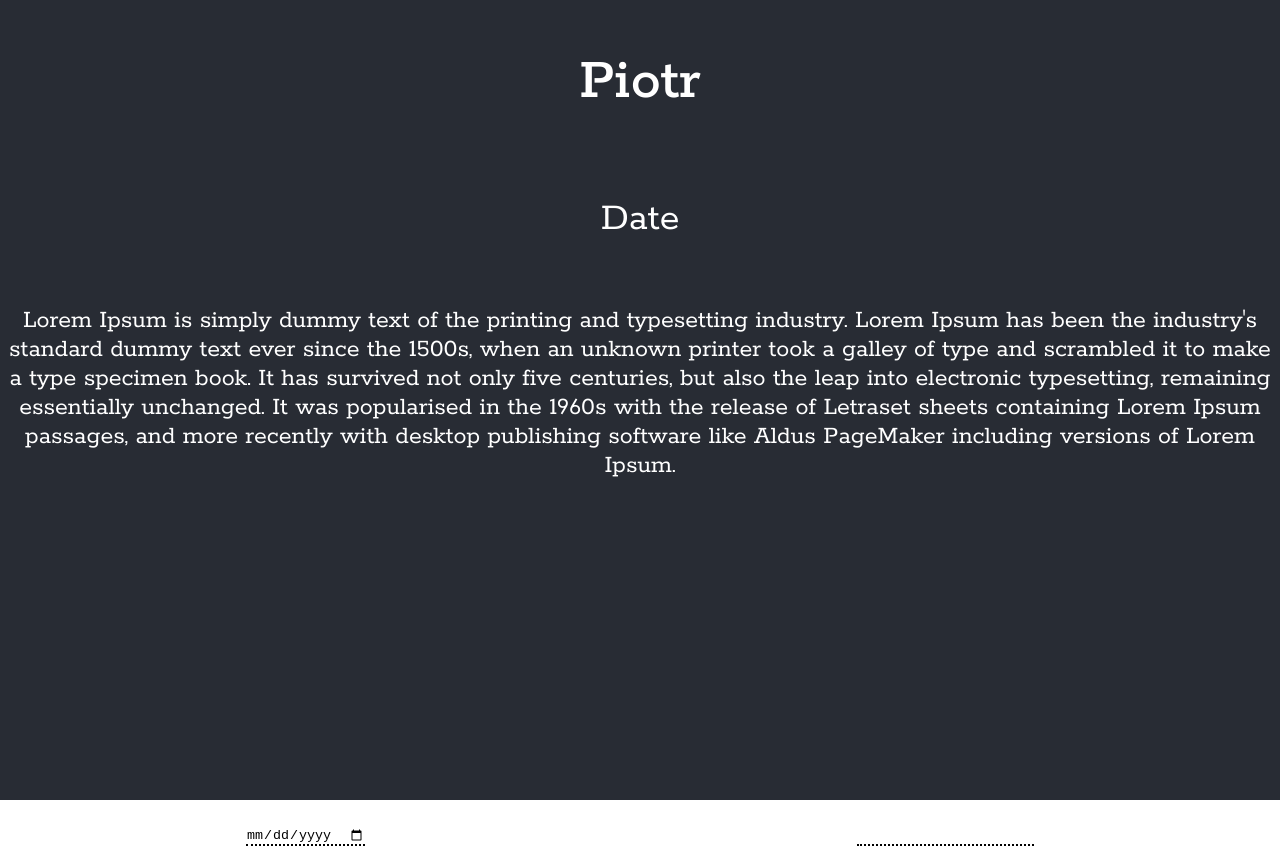
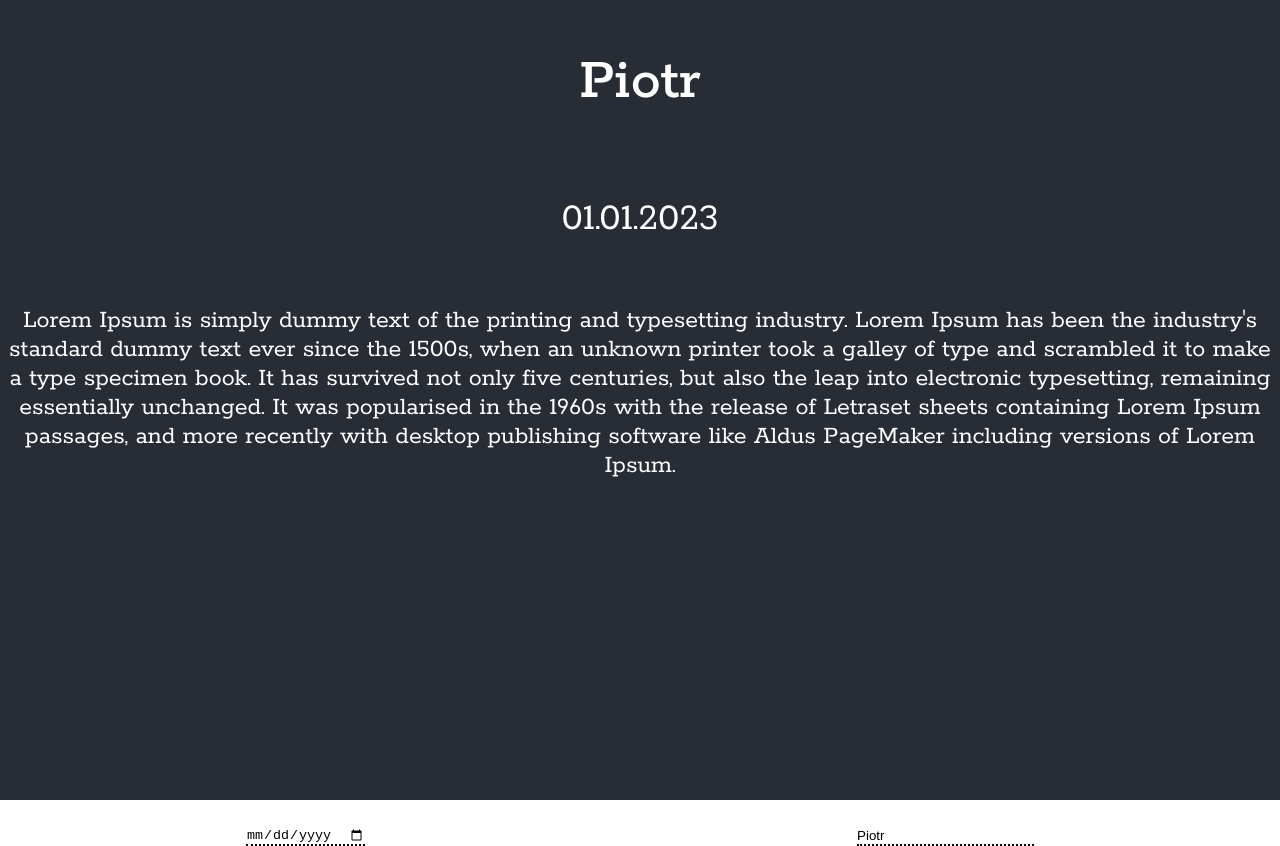
Before and after one commit to PiotrRomanczuk/30-projects-in-react, a React (Create React App) app: page / in a window 1280 px wide. Built offline with nearby package versions, Linux system fonts and the light colour scheme.

Commit message:
Added simple useState for the E-signature

```diff
--- a/src/projects/EsignatureApp.jsx
+++ b/src/projects/EsignatureApp.jsx
@@ -1,3 +1,4 @@
+import { useState } from 'react';
 import React from 'react';
 import Title from './components/Title';
 
@@ -9,10 +10,24 @@ export default function EsignatureApp() {
 		padding: '.035rem 0',
 	};
 
+	const [name, setName] = useState('Piotr');
+	const [date, setDate] = useState('01.01.2023');
+
+	const handleNameChange = (e) => {
+		// console.log(e.target.value);
+		setName(e.target.value);
+	};
+
+	const handleDateChange = (e) => {
+		// console.log(e.target.value);
+		setDate(e.target.value);
+	};
+
 	return (
 		<div className='container text-center'>
-			<Title classes={'title'} text={'Piotr'} />
-			<Title classes={'subtitle mb-4'} text={'Date'} />
+			{/* <Title classes={'title'} text={'Piotr'} /> */}
+			<Title classes={'title'} text={name} />
+			<Title classes={'subtitle mb-4'} text={!date ? 'DoB' : date} />
 			<p>
 				Lorem Ipsum is simply dummy text of the printing and typesetting
 				industry. Lorem Ipsum has been the industry's standard dummy text ever
@@ -33,8 +48,18 @@ export default function EsignatureApp() {
 					top: '40vh',
 				}}
 			>
-				<input type='date' value={''} style={inputStyle}></input>
-				<input type='text' value={''} style={inputStyle}></input>
+				<input
+					type='date'
+					value={date}
+					style={inputStyle}
+					onChange={handleDateChange}
+				></input>
+				<input
+					type='text'
+					value={name}
+					style={inputStyle}
+					onChange={handleNameChange}
+				></input>
 			</footer>
 		</div>
 	);
```
